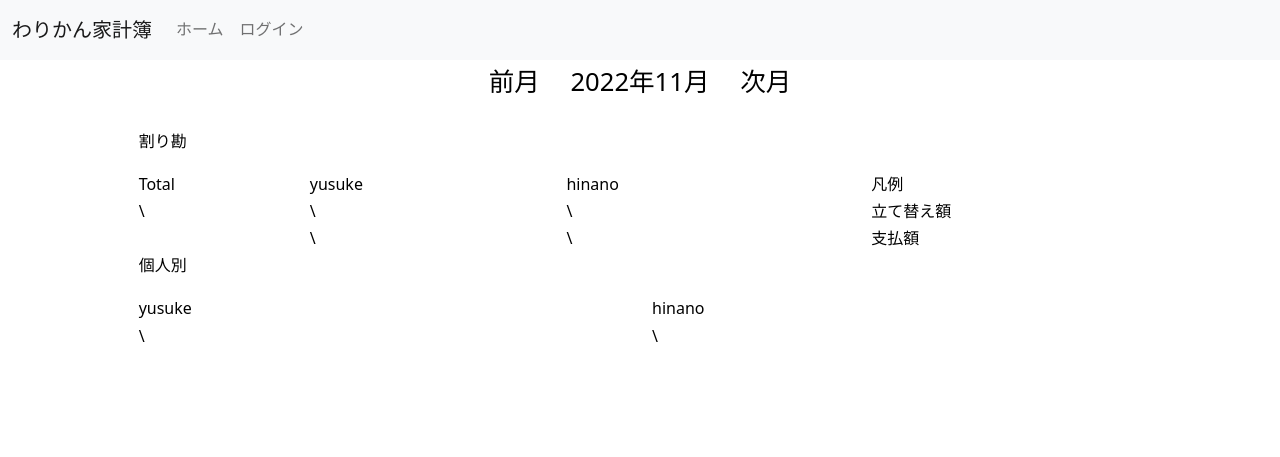
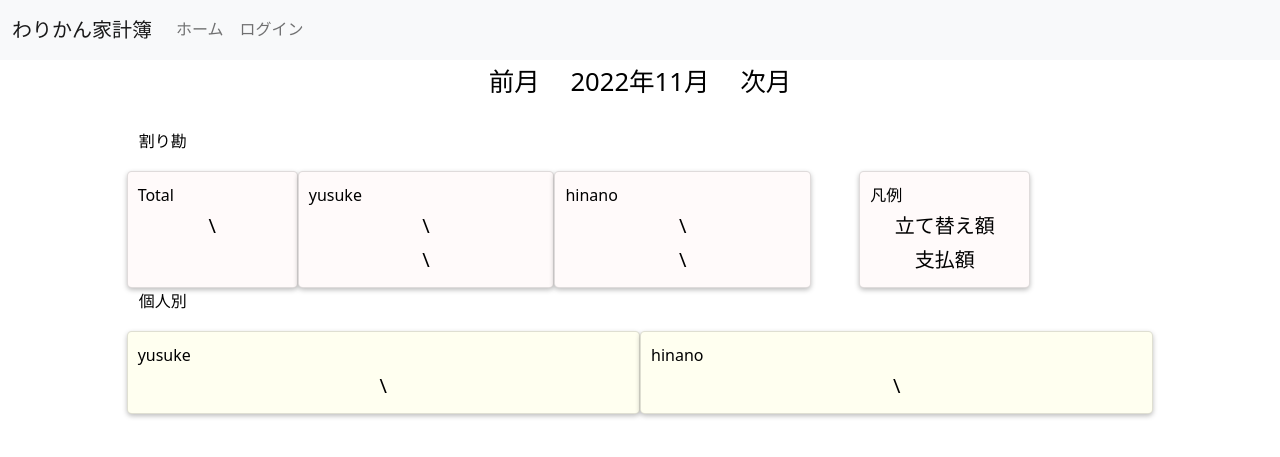
Before and after one commit to pokopok/warikan_kakeibo, a Django app: page /month_summary_dashboard/2022/11/ in a window 1280 px wide. Shown: the top 457 px of the page. Run offline with Django 4.2, Linux system fonts and the light colour scheme; data that the repository does not hold is empty; parts of the project's set-up code (start-up, migrations or seed data) failed here and were passed over; some libraries are stand-ins or nearby versions.

Commit message:
add  サマリ用class用追加

```diff
--- a/static/css/style.css
+++ b/static/css/style.css
@@ -93,6 +93,41 @@
   padding: 10px;
 }
 
+.summary_card_warikan {
+  position: relative;
+  display: flex;
+  flex-direction: column;
+  min-width: 0;
+  word-wrap: break-word;
+  background-color: #FFFAFA;
+  background-clip: border-box;
+  border: 1px solid rgba(0, 0, 0, 0.125);
+  border-radius: 0.3rem;
+  box-shadow: 0 2px 5px rgba(0, 0, 0, 0.26);
+  padding: 10px;
+}
+
+.summary_card_personal {
+  position: relative;
+  display: flex;
+  flex-direction: column;
+  min-width: 0;
+  word-wrap: break-word;
+  background-color: #FFFFF0;
+  background-clip: border-box;
+  border: 1px solid rgba(0, 0, 0, 0.125);
+  border-radius: 0.3rem;
+  box-shadow: 0 2px 5px rgba(0, 0, 0, 0.26);
+  padding: 10px;
+}
+
+/* --------------------------------
+ * カード
+ * -------------------------------- */
+.centering_item_yen {
+  text-align: center;
+  font-size: 15pt;
+}
 
 /* --------------------------------
  * スマホ用
```
